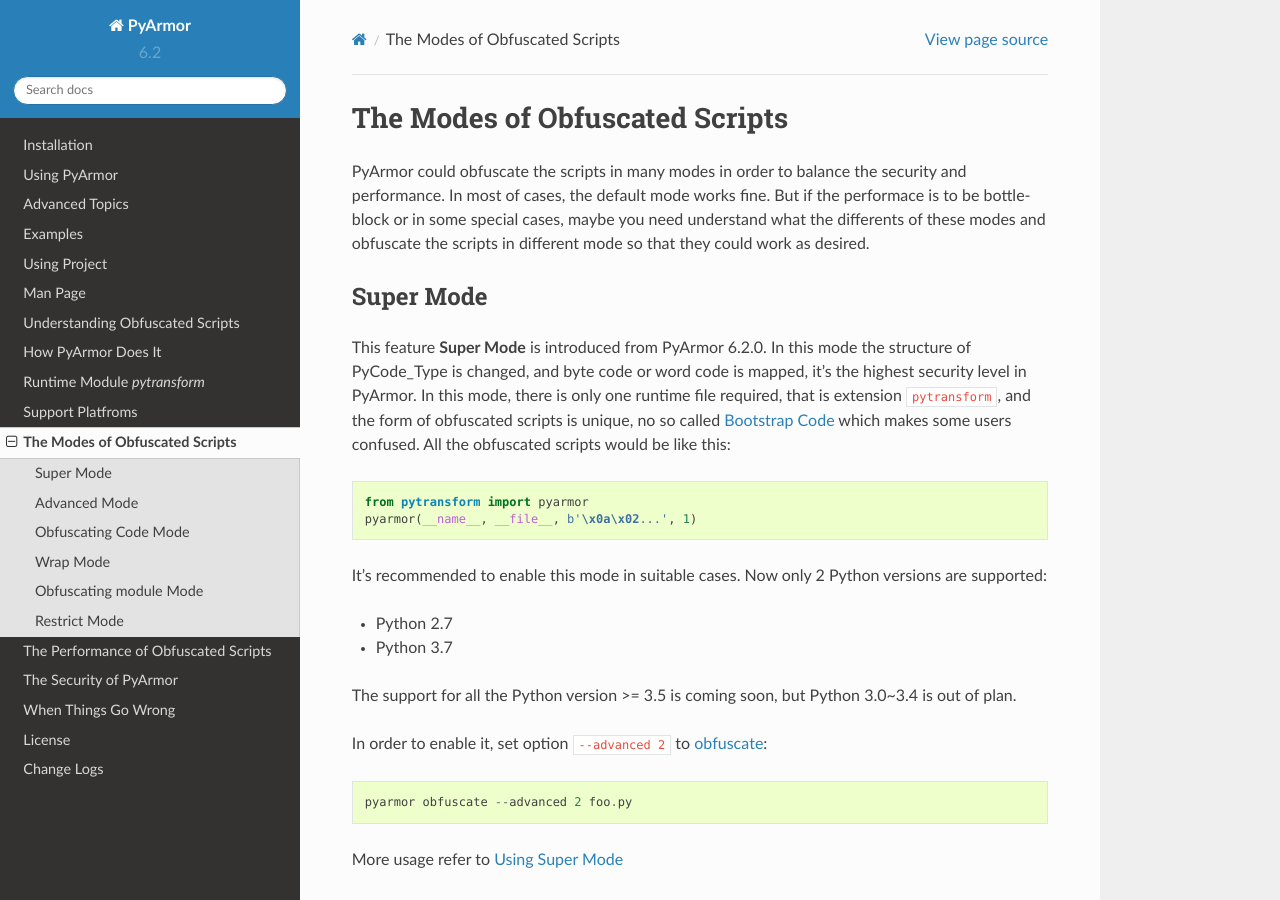
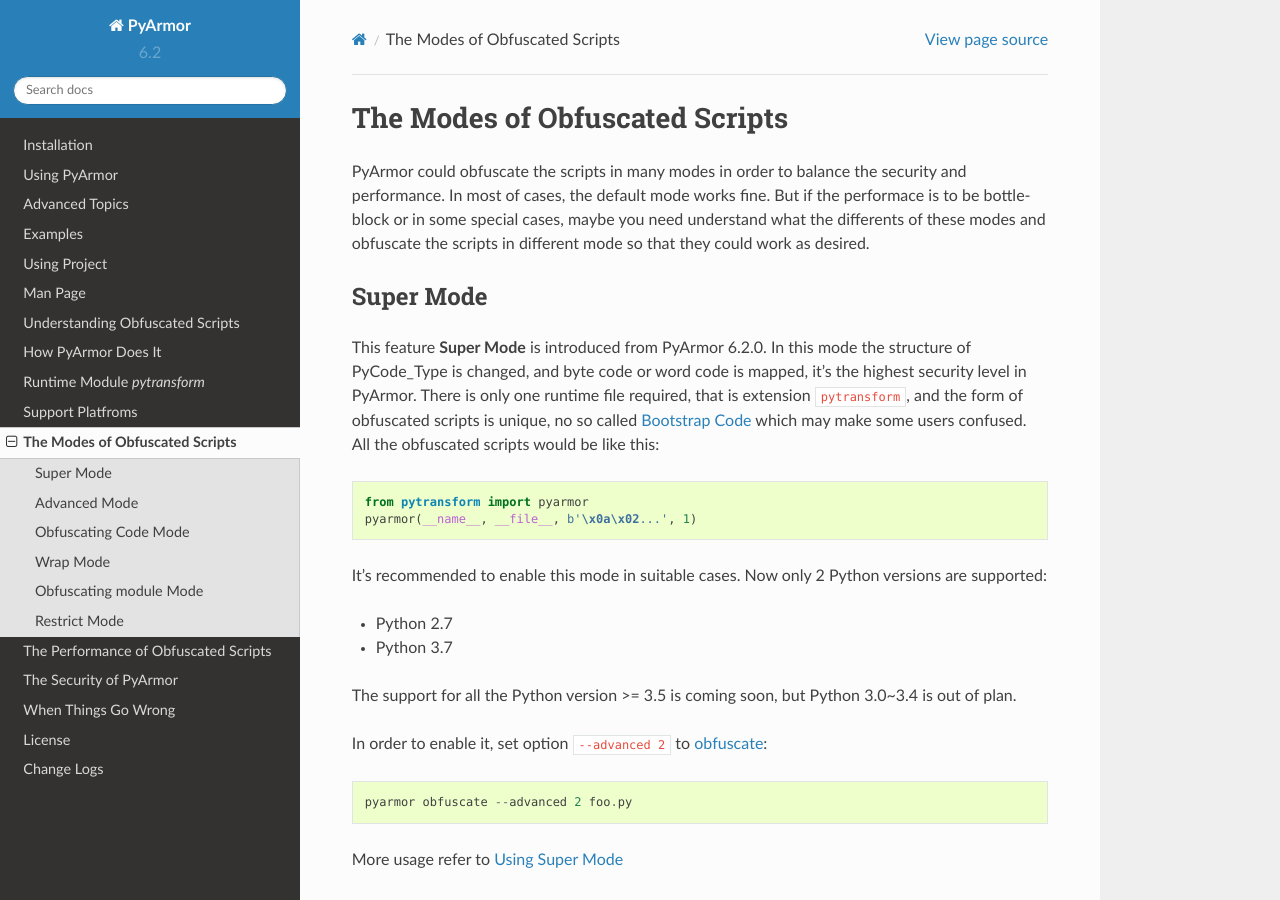
Before and after one commit to dashingsoft/pyarmor, a Sphinx documentation site: the page built from docs/mode.rst, in a window 1280 px wide and 900 px high. Built offline with Sphinx 7.4.7 and the Read the Docs theme 2.0.0, drawn with Linux system fonts in a browser that asks for light colours.

Commit message:
Refine doc

```diff
--- a/docs/advanced.rst
+++ b/docs/advanced.rst
@@ -1063,19 +1063,19 @@
 
 First generate protection script ``build/pytransform_protection.py``::
 
-  pyarmor runtime --super-mode -O build
+  pyarmor runtime --super-mode --output build
 
 Then edit it with your private code, after that, obfuscate the scripts and set
 option ``--cross-protection`` to this customized script, for example::
 
   pyarmor obfuscate --cross-protection build/pytransform_protection.py \
-                --advanced 2 --obf-code 2 foo.py
+                --advanced 2 foo.py
 
 Note that :ref:`super mode` is total different from other modes, don't specify
 option ``--super-mode`` when generating runtime files for other modes, for
 example::
 
-  pyarmor runtime -O build
+  pyarmor runtime --output build
 
 .. note::
 
--- a/docs/mode.rst
+++ b/docs/mode.rst
@@ -16,10 +16,10 @@
 
 This feature **Super Mode** is introduced from PyArmor 6.2.0. In this mode the
 structure of PyCode_Type is changed, and byte code or word code is mapped, it's
-the highest security level in PyArmor. In this mode, there is only one runtime
-file required, that is extension ``pytransform``, and the form of obfuscated
-scripts is unique, no so called :ref:`bootstrap code` which makes some users
-confused. All the obfuscated scripts would be like this::
+the highest security level in PyArmor. There is only one runtime file required,
+that is extension ``pytransform``, and the form of obfuscated scripts is unique,
+no so called :ref:`bootstrap code` which may make some users confused. All the
+obfuscated scripts would be like this::
 
     from pytransform import pyarmor
     pyarmor(__name__, __file__, b'\x0a\x02...', 1)
```
